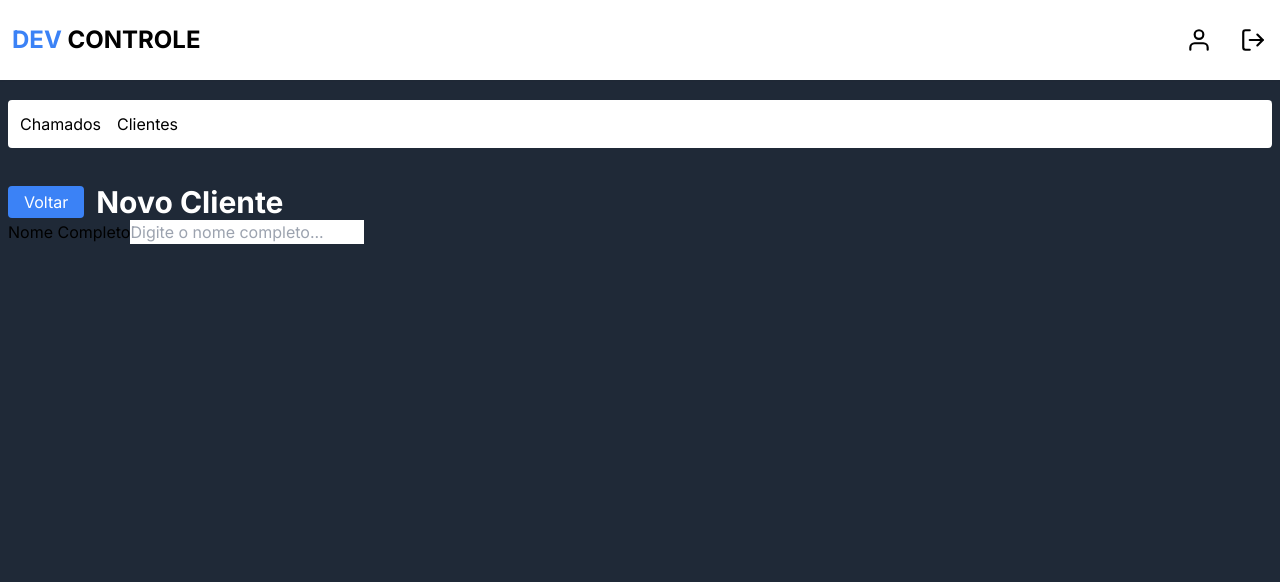
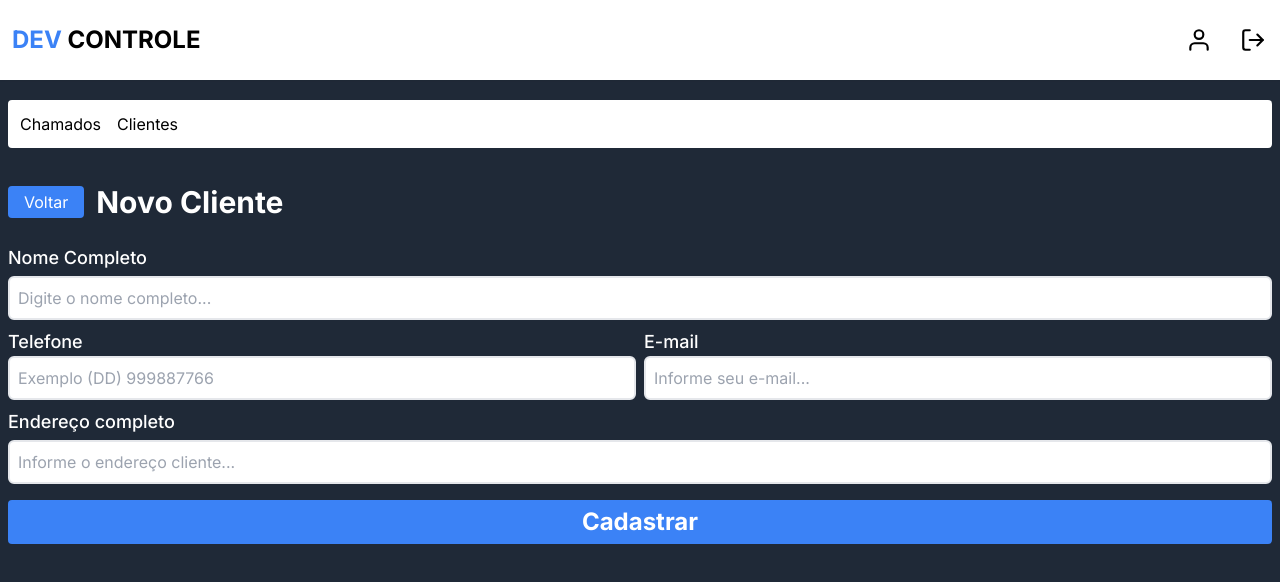
Before and after one commit to CristianoSFMothe/devcontrole, a Next.js app: page /dashboard/customer/new in a window 1280 px wide. Shown: the top 582 px of the page. Built offline with nearby package versions, Linux system fonts and the light colour scheme; no server answers; sample sign-in values are in the browser's storage.

Commit message:
feat: Criando o formulário e validações para cadastro do cliente

```diff
--- a/src/app/dashboard/customer/components/form/index.tsx
+++ b/src/app/dashboard/customer/components/form/index.tsx
@@ -1,34 +1,131 @@
-"use client"
+"use client";
 
-import { useForm } from "react-hook-form"
-import { z } from "zod"
-import { zodResolver } from "@hookform/resolvers/zod"
+import { useForm } from "react-hook-form";
+import { z } from "zod";
+import { zodResolver } from "@hookform/resolvers/zod";
+import { Input } from "@/components/input";
 
 const schema = z.object({
-  name: z.string().min(1, "O Campo nome é obrigatório."),
-  email: z.string().min(1, "O e-mail é obrigatório.").email("Digite um e-mail válido."),
-  phone: z.string().refine((value) => {
-    return /^(?:\(\d{2}\)\s?)?\d{9}$/.test(value) || /^\d{2}\s\d{9}$/.test(value) || /^\d{11}$/.test(value)
-  }, {
-    message: "O número de telefone deve estar (DD) 999999999"
-  }),
-  address: z.string(),
-})
+  name: z
+    .string()
+    .min(1, "O campo nome é obrigatório.")
+    .refine(
+      (value) =>
+        /^[a-zA-ZÀ-ÿ\u00f1\u00d1\s]+$/.test(value) &&
+        /^[^\d@#$%]+$/.test(value),
+      {
+        message:
+          "O nome não pode começar com número ou conter caracteres especiais.",
+      }
+    )
+    .transform(value => value.trim()),
+  email: z
+    .string()
+    .min(1, "O e-mail é obrigatório.")
+    .email("Digite um e-mail válido.")
+    .transform(value => value.trim()),
+  phone: z.string().refine(
+    (value) => {
+      return (
+        (/^(?:\(\d{2}\)\s?)?\d{9}$/.test(value) ||
+          /^\d{2}\s\d{9}$/.test(value) ||
+          /^\d{11}$/.test(value)) &&
+        value.length <= 11
+      );
+    },
+    {
+      message: "O número de telefone deve estar (DD) 999999999",
+    }
+  )
+  .transform(value => value.trim()),
+  address: z.string().transform(value => value.trim()),
+});
 
-type FormData = z.infer<typeof schema>
-export function NewCustomerForm(){
+type FormData = z.infer<typeof schema>;
 
-  const { register, handleSubmit, formState } = useForm<FormData>({
-    resolver: zodResolver(schema)
-  })
+export function NewCustomerForm() {
+  const {
+    register,
+    handleSubmit,
+    formState: { errors },
+  } = useForm<FormData>({
+    resolver: zodResolver(schema),
+  });
+
+  const handleRegisterCustomer = (data: FormData) => {
+    console.log(data);
+  };
+
   return (
-    <form>
-      <label>Nome Completo</label>
+    <form
+      className="flex flex-col mt-6"
+      onSubmit={handleSubmit(handleRegisterCustomer)}
+      noValidate
+    >
+      <label className="mb-1 text-lg font-medium text-white">
+        Nome Completo
+      </label>
 
-      <input
+      <Input
         type="text"
+        name="name"
         placeholder="Digite o nome completo..."
+        error={errors.name?.message}
+        register={register}
       />
+
+      <section className="flex gap-2 mt-2 my-2 flex-col sm:flex-row">
+        <div className="flex-1">
+          <label className="mb-1 text-lg font-medium text-white">
+            Telefone
+          </label>
+
+          <Input
+            type="text"
+            name="phone"
+            placeholder="Exemplo (DD) 999887766"
+            error={errors.phone?.message}
+            register={register}
+          />
+        </div>
+
+        <div className="flex-1">
+          <label className="mb-1 text-lg font-medium text-white">E-mail</label>
+
+          <Input
+            type="email"
+            name="email"
+            placeholder="Informe seu e-mail..."
+            error={errors.email?.message}
+            register={register}
+          />
+        </div>
+      </section>
+
+      <label className="mb-1 text-lg font-medium text-white">
+        Endereço completo
+      </label>
+
+      <Input
+        type="text"
+        name="address"
+        placeholder="Informe o endereço cliente..."
+        error={errors.address?.message}
+        register={register}
+      />
+
+      <button
+        type="submit"
+        className="btn-register
+          bg-blue-500 my-4 px-2 h-11
+          rounded text-white
+          font-bold flex
+          items-center
+          justify-center
+          text-2xl hover:opacity-75"
+      >
+        Cadastrar
+      </button>
     </form>
-  )
+  );
 }
--- a/src/app/dashboard/customer/new/page.tsx
+++ b/src/app/dashboard/customer/new/page.tsx
@@ -1,5 +1,5 @@
 import { Container } from "@/components/container";
-import CustomLinkButton from "@/app/dashboard/components/link";
+import CustomLinkButton from "@/components/link";
 import { getServerSession } from "next-auth";
 import { authOptions } from "@/lib/auth";
 import { redirect } from "next/navigation";
--- a/src/app/dashboard/customer/page.tsx
+++ b/src/app/dashboard/customer/page.tsx
@@ -1,5 +1,5 @@
 import { Container } from "@/components/container";
-import CustomLinkButton from "@/app/dashboard/components/link";
+import CustomLinkButton from "@/components/link";
 import { authOptions } from "@/lib/auth";
 import { getServerSession } from "next-auth";
 import { redirect } from "next/navigation";
--- a/src/app/dashboard/page.tsx
+++ b/src/app/dashboard/page.tsx
@@ -3,7 +3,7 @@ import { getServerSession } from "next-auth";
 import { authOptions } from "@/lib/auth";
 import { redirect } from "next/navigation";
 import { TicketItem } from "./components/ticket";
-import CustomLinkButton from "./components/link";
+import CustomLinkButton from "../../components/link";
 
 const Dashboard = async () => {
   const session = await getServerSession(authOptions);
--- /dev/null
+++ b/src/components/input/index.tsx
@@ -0,0 +1,34 @@
+"use client"
+
+import { RegisterOptions, UseFormRegister } from "react-hook-form";
+
+interface InputProps {
+  type: string;
+  placeholder: string;
+  name: string;
+  register: UseFormRegister<any>;
+  error?: string;
+  rules?: RegisterOptions;
+}
+
+export function Input({
+  name,
+  placeholder,
+  type,
+  register,
+  rules,
+  error,
+}: InputProps) {
+  return (
+    <>
+      <input
+        className="w-full border-2 rounded-md h-11 px-2"
+        placeholder={placeholder}
+        type={type}
+        {...register(name, rules)}
+        id={name}
+      />
+      {error && <p className="text-red-500 my-1">{error}</p>}
+    </>
+  );
+}
```
Also changed, not shown: src/components/link/index.tsx (renamed from src/app/dashboard/components/link/index.tsx).
